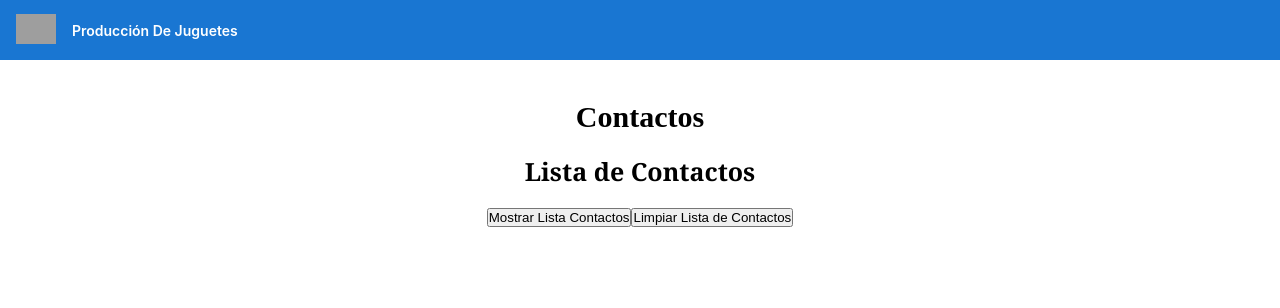
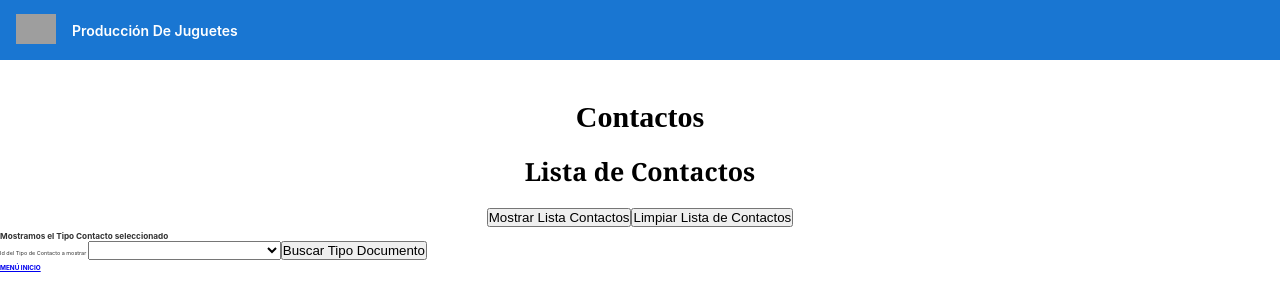
Before and after one commit to JosMiguelMM2/MVM-SYSTEM, an Angular app in the folder Front-End/: page /Contactos in a window 1280 px wide. Shown: the top 308 px of the page. Built offline with nearby package versions, Linux system fonts and the light colour scheme; grey boxes are pictures that could not be loaded.

Commit message:
Compila, funciona buscar por id

```diff
--- a/Front-End/src/app/contacto/contacto.component.html
+++ b/Front-End/src/app/contacto/contacto.component.html
@@ -1,6 +1,7 @@
-<html xmlns:mso="urn:schemas-microsoft-com:office:office" xmlns:msdt="uuid:C2F41010-65B3-11d1-A29F-00AA00C14882"><head>
+<html xmlns:mso="urn:schemas-microsoft-com:office:office" xmlns:msdt="uuid:C2F41010-65B3-11d1-A29F-00AA00C14882">
+  <head>
 
-  <title></title></head><body>
+  <title></title></head><html>
 
   <main  class="primera">
     <h1 class="titulo1">{{ title }}</h1>
@@ -44,3 +45,59 @@
       </form>
     </div>
   </main>
+
+<!--------------------------------------------------------------------------------------------->
+<!-- para mostrar el un solo Tipo de Documento -->
+  <div class="buscar por id">
+    <h2>Mostramos el Tipo Contacto seleccionado </h2>
+
+  <form (ngSubmit)="buscarContacto()" [formGroup]="filtraridcontacto">
+    Id del Tipo de Contacto a mostrar
+    <select class="dropdown"  formControlName="combofiltro" (click)="consultarcontactos(2)">
+        <option value="value1">Tipo de Documento a buscar</option>
+
+        <option *ngFor="let TipDoc of comboListaContacto" [value]="TipDoc.Id_contactos">
+          {{TipDoc.Id_contactos}} - {{TipDoc.Persona}}
+        </option>
+    </select>
+
+
+
+
+    <button type="submit">Buscar Tipo Documento</button>
+  </form>
+
+  <ul>
+      <h2>{{TituloContact}}</h2>
+
+      <table class="tabBuscar">
+          <thead class="Colb">
+            <th class="b">{{TabBusContacto[0]}}</th>
+            <th class="b">{{TabBusContacto[1]}}</th>
+            <th class="b">{{TabBusContacto[2]}}</th>
+            <th class="b">{{TabBusContacto[3]}}</th>
+            <th class="b">{{TabBusContacto[4]}}</th>
+          </thead>
+
+          <tbody class="Filb">
+              <tr class="b" *ngFor="let tcontab of MiContacto">
+                <th>{{ tcontab.Id_contactos }}</th>
+                <th>{{ tcontab.Numero_Documento }}</th>
+                <th>{{ tcontab.Persona }}</th>
+                <th>{{ tcontab.Tipo_Contacto }}</th>
+                <th>{{ tcontab.Dato_contacto }}</th>
+              </tr>
+          </tbody>
+
+        </table>
+
+      </ul>
+  </div>
+
+
+  <!--*************************************************************************-->
+    <!-- se incluye el link para la otra página -->
+    <div class="dir">
+      <h3><a routerLink="/Inicio">MENÚ INICIO</a></h3>
+    </div>
+</html>
--- a/Front-End/src/app/contacto/contacto.component.ts
+++ b/Front-End/src/app/contacto/contacto.component.ts
@@ -128,6 +128,36 @@ export class ContactoComponent implements OnInit {
     this.controlLista = 0;
   }
 
+  // -----------------------------------------------------------------------------------------
+// Consulta un tipo de documento por medio de su id.
+
+public buscarContacto()
+{
+
+  var filtovalor = this.filtraridcontacto.getRawValue()['combofiltro'];
+  console.log("318    " + filtovalor );
+  this.juguetesService.getTipContac('/' + filtovalor).subscribe((data: {}) => {
+    console.log("313    " + filtovalor );
+
+    this.MiContacto = data;
+
+
+    // console.log("la data es " + data);
+    // console.log("MiTipDoc es " + this.MiTipDoc);
+    //console.log("MiTipDoc es " + this.MiTipDoc[0].id_tip_doc + " - " + this.MiTipDoc[0].tipo_documento + " - " + this.MiTipDoc[0].iniciales_tip_doc);
+
+            this.TituloContact = 'Buscar Contactos';
+            this.TabBusContacto[0] = 'Id Contacto';
+            this.TabBusContacto[1] = 'Numero Documento';
+            this.TabBusContacto[2] = 'Nombre y Apellido';
+            this.TabBusContacto[3] = 'Tipo de contacto';
+            this.TabBusContacto[4] = 'Datos de contacto';
+
+  },error => { console.log(error) });
+
+}
+
+
   ngOnInit(): void {
     this.ListaContacto = this.formBuilder.group({});
     this.filtraridcontacto = this.formBuilder.group(
```
Also changed, not shown: 1 other file (tests, documents, lock files or other folders).
